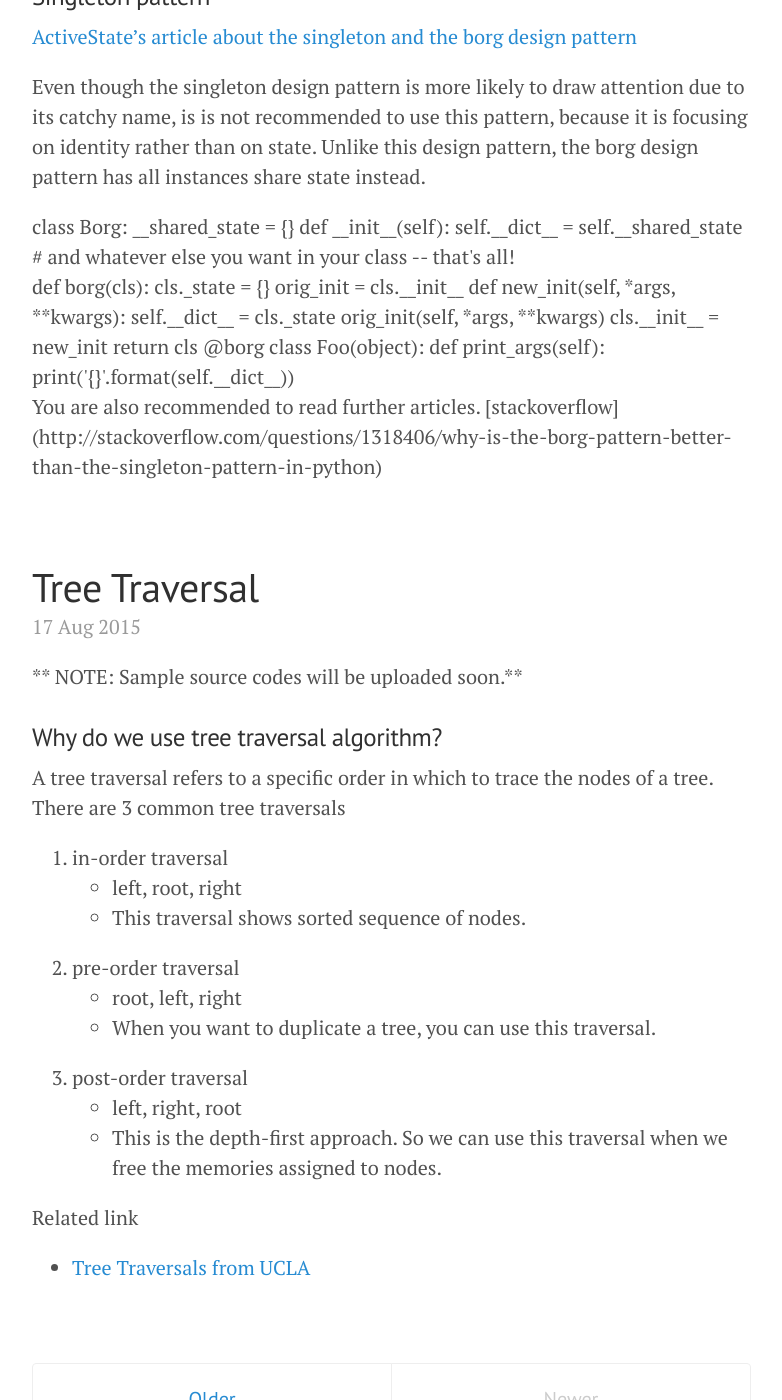
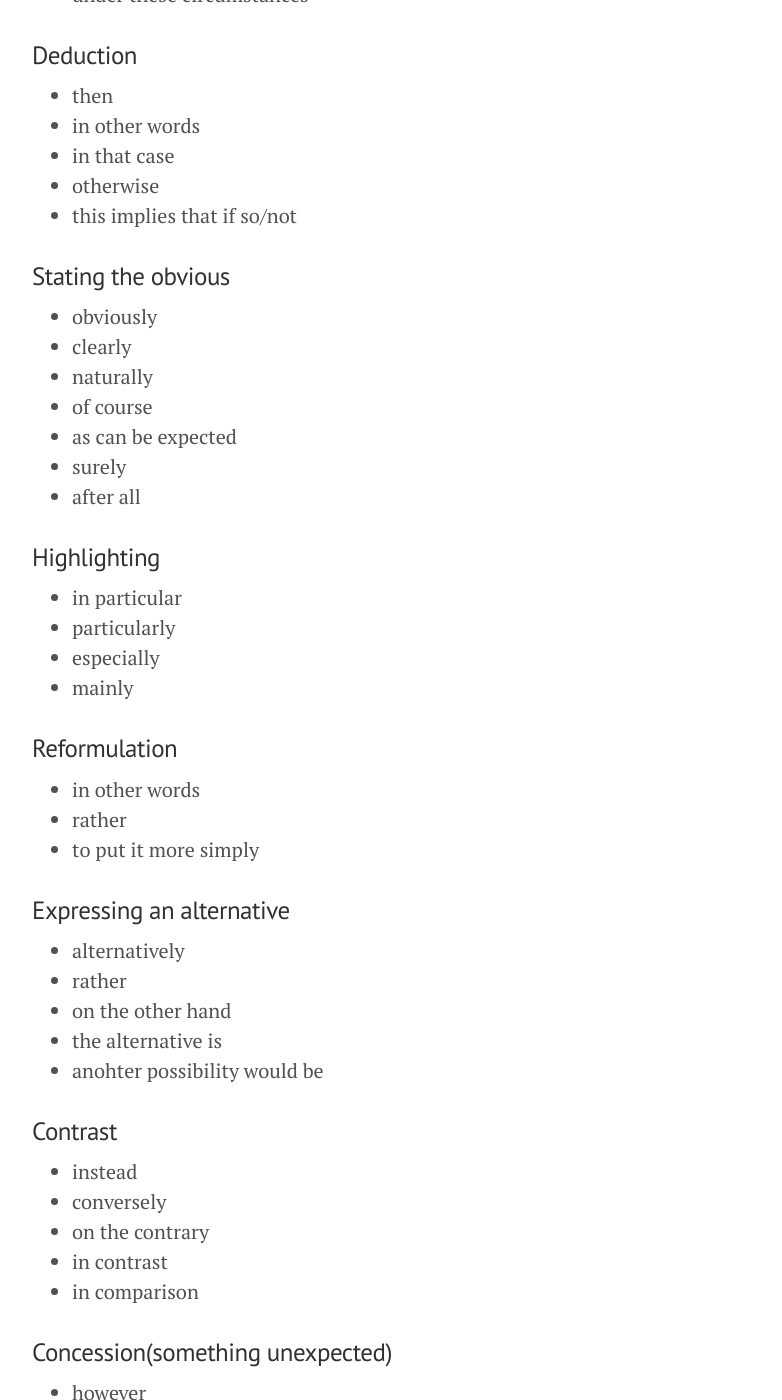
Before and after one commit to aichaku/aichaku.github.io, a Jekyll site: the page built from index.html, in a window 1280 px wide and 1400 px high, scrolled down 4014 px. Shown: the whole window, without its empty margins (248-1030 px from the left). Built offline with Jekyll 4.4.1, drawn with Linux system fonts in a browser that asks for light colours; Markdown is read by kramdown in place of the engine named in the settings; the list of posts is cut into pages by our own code; some of the changed text lies outside the part shown.

Commit message:
cohesive device second

```diff
--- /dev/null
+++ b/_posts/knife/2015-10-08-coherent-devices-other-version.md
@@ -0,0 +1,128 @@
+---
+layout: post
+title: Coherent devices(another version)
+category: english
+tags: [speaking, cohesive device]
+---
+
+### Listing
+ * first, second, third
+ * first, furthermore, finally
+ * to begin, to conclude
+ * next
+
+### Giving examples
+ * for example
+ * for instance
+ * as follows:
+ * that is
+ * in this case
+ * namely
+ * in other words
+
+### Generalising
+ * in general
+ * generally
+ * on the whole
+ * as a rule
+ * for the most part
+ in most cases
+ usually
+
+### Reinforcement
+ * also
+ * furthermore
+ * moreover
+ * what is more
+ * in addition
+ * besides
+ * above all
+ * as well (as)
+ * in the same way
+ * not only ... but also
+
+### Similarity
+ * equally
+ * likewise
+ * similarly
+ * correspodingly
+
+### Transition to new point
+ * now,
+ * as far as x is concerned
+ * with regard/reference to
+ * as for ...
+ * it follows
+ * turning to
+
+ ### Summary
+  * in conclusion
+  * to conclude
+  * in brief
+  * to summarise
+  * overall
+  * therefore
+
+### Result/consequence
+ * so
+ * therefore
+ * as a result/consequence
+ * accordingly
+ * consequently
+ * because of this/that
+ * thus
+ * hence
+ * for this/that reason
+ * so that
+ * in that case
+ * under these circumstances
+
+### Deduction
+ * then
+ * in other words
+ * in that case
+ * otherwise
+ * this implies that
+ if so/not
+
+### Stating the obvious
+ * obviously
+ * clearly
+ * naturally
+ * of course
+ * as can be expected
+ * surely
+ * after all
+
+### Highlighting
+ * in particular
+ * particularly
+ * especially
+ * mainly
+
+### Reformulation
+ * in other words
+ * rather
+ * to put it more simply
+
+### Expressing an alternative
+ * alternatively
+ * rather
+ * on the other hand
+ * the alternative is
+ * anohter possibility would be
+
+### Contrast
+ * instead
+ * conversely
+ * on the contrary
+ * in contrast
+ * in comparison
+
+### Concession(something unexpected)
+ * however
+ * even though
+ * however much
+ * nevertheless
+ * still
+ * yet
```
Also changed, not shown: _posts/knife/2015-10-08-coherent-devices.md (+1 -1 lines).
